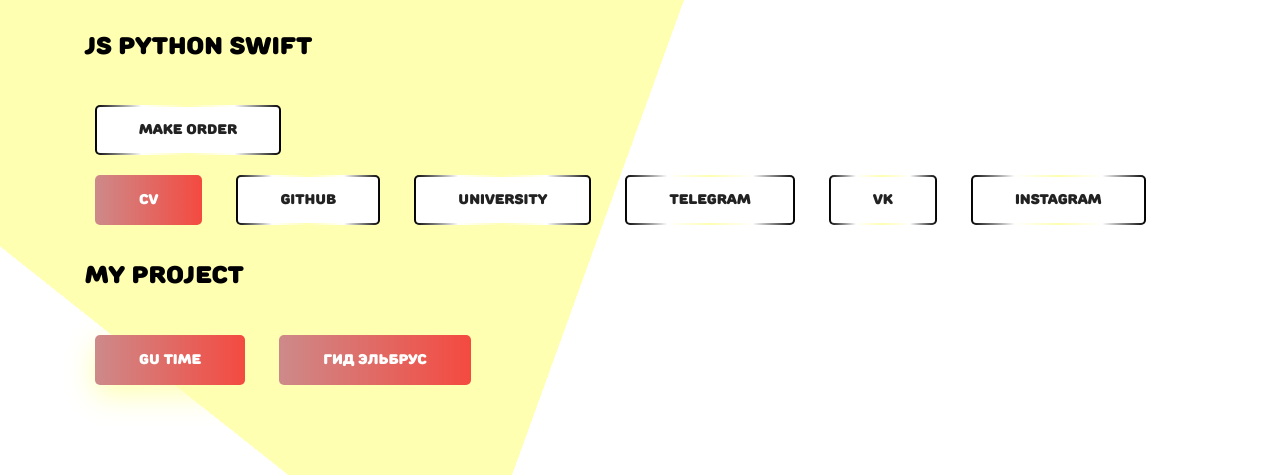
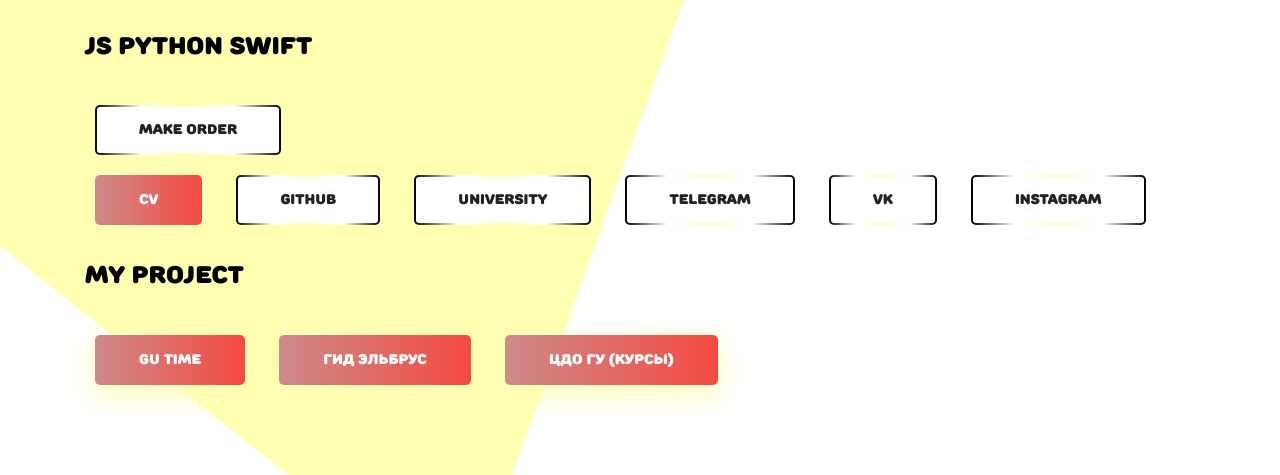
Before and after one commit to D1gout/D1gout.github.io, a plain HTML site: page index.html in a window 1280 px wide. Shown: the part 325-800 px from the top of the page. Drawn offline with Linux system fonts and the light colour scheme.

Commit message:
Update index.html

```diff
--- a/index.html
+++ b/index.html
@@ -71,6 +71,9 @@
                   <a class="primary_btn" href="https://vk.com/app51738489"
                     ><span>Гид Эльбрус</span></a
                   >
+                  <a class="primary_btn" href="https://gu-dot.ru"
+                    ><span>ЦДО ГУ (Курсы)</span></a
+                  >
                 </div>
               </div>
             </div>
```
